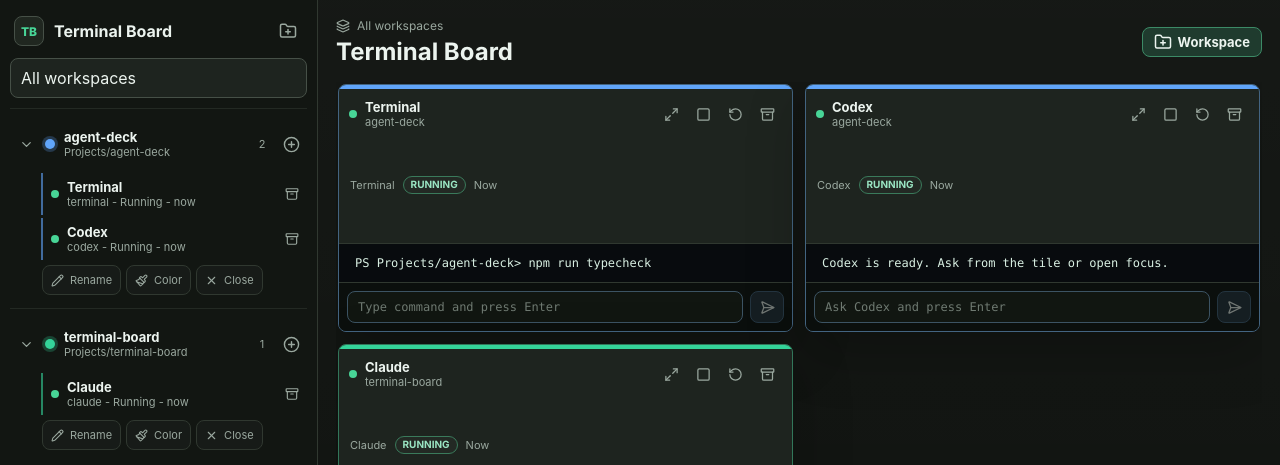
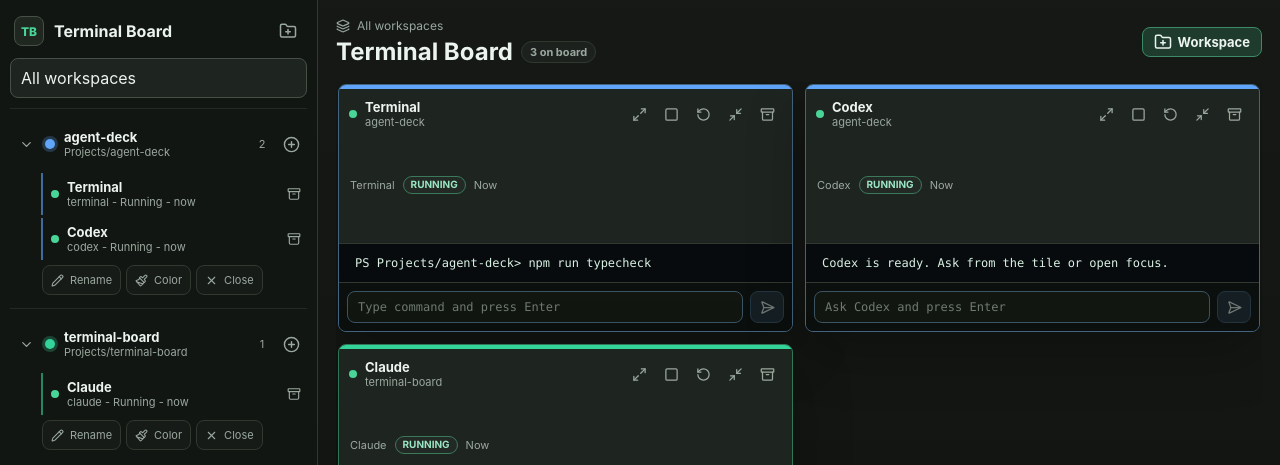
Before and after one commit to en4ble1337/agent-deck, a React (Vite) app: page / in a window 1280 px wide. Shown: the top 465 px of the page. Built offline with nearby package versions, Linux system fonts and the light colour scheme.

Commit message:
Add minimize to sidebar for board sessions

```diff
--- a/src/app/App.tsx
+++ b/src/app/App.tsx
@@ -33,6 +33,7 @@
   workspaceList,
   workspaceUpdate,
 } from "@/services/ipc";
+import { readMinimizedSessionIds, writeMinimizedSessionIds } from "@/services/boardStorage";
 import { onSessionOutput, onSessionStatus } from "@/services/events";
 import { isTauriRuntime } from "@/services/runtime";
 import { readStoredBoardThemeId, writeStoredBoardThemeId } from "@/services/themeStorage";
@@ -46,6 +47,9 @@
   const [selectedWorkspaceId, setSelectedWorkspaceId] = useState<string | null>(null);
   const [focusedSessionId, setFocusedSessionId] = useState<string | null>(null);
   const [themeId, setThemeId] = useState<BoardThemeId>(() => readStoredBoardThemeId());
+  const [minimizedSessionIds, setMinimizedSessionIds] = useState<Set<string>>(() =>
+    readMinimizedSessionIds(),
+  );
   const [error, setError] = useState<string | null>(null);
   const [isLoading, setIsLoading] = useState(true);
 
@@ -70,6 +74,20 @@
     document.documentElement.dataset.theme = themeId;
     writeStoredBoardThemeId(themeId);
   }, [themeId]);
+
+  useEffect(() => {
+    writeMinimizedSessionIds(minimizedSessionIds);
+  }, [minimizedSessionIds]);
+
+  useEffect(() => {
+    if (isLoading) {
+      return;
+    }
+    const visibleSessionIds = new Set(
+      sessions.filter((session) => !session.isArchived).map((session) => session.id),
+    );
+    setMinimizedSessionIds((current) => pruneSessionIds(current, visibleSessionIds));
+  }, [isLoading, sessions]);
 
   useEffect(() => {
     const unlisteners: Array<() => void> = [];
@@ -104,6 +122,20 @@
         ? workspaces.find((workspace) => workspace.id === focusedSession.workspaceId) ?? null
         : null,
     [focusedSession, workspaces],
+  );
+  const boardSessionCount = useMemo(
+    () =>
+      countBoardSessions(sessions, selectedWorkspaceId, minimizedSessionIds, {
+        minimized: false,
+      }),
+    [minimizedSessionIds, selectedWorkspaceId, sessions],
+  );
+  const minimizedBoardSessionCount = useMemo(
+    () =>
+      countBoardSessions(sessions, selectedWorkspaceId, minimizedSessionIds, {
+        minimized: true,
+      }),
+    [minimizedSessionIds, selectedWorkspaceId, sessions],
   );
 
   const runAction = useCallback(async (action: () => Promise<void>) => {
@@ -189,6 +221,7 @@
         const created = await sessionCreate({ workspaceId, kind, customCommand });
         setSessions((current) => upsertById(current, created));
         const started = await sessionStart(created.id, DEFAULT_COLS, DEFAULT_ROWS);
+        setMinimizedSessionIds((current) => removeSessionId(current, started.id));
         setSessions((current) => upsertById(current, started));
         setFocusedSessionId(started.id);
       });
@@ -231,6 +264,7 @@
     (sessionId: string) => {
       runAction(async () => {
         const archived = await sessionArchive(sessionId);
+        setMinimizedSessionIds((current) => removeSessionId(current, sessionId));
         setSessions((current) => upsertById(current, archived));
         if (focusedSessionId === sessionId) {
           setFocusedSessionId(null);
@@ -247,6 +281,7 @@
       }
       runAction(async () => {
         await sessionDelete(sessionId, true);
+        setMinimizedSessionIds((current) => removeSessionId(current, sessionId));
         setSessions((current) => current.filter((session) => session.id !== sessionId));
         if (focusedSessionId === sessionId) {
           setFocusedSessionId(null);
@@ -255,6 +290,24 @@
     },
     [focusedSessionId, runAction],
   );
+
+  const handleMinimizeSession = useCallback((sessionId: string) => {
+    setMinimizedSessionIds((current) => addSessionId(current, sessionId));
+  }, []);
+
+  const handleRestoreSession = useCallback((sessionId: string) => {
+    setMinimizedSessionIds((current) => removeSessionId(current, sessionId));
+  }, []);
+
+  const handleRestoreVisibleSessions = useCallback(() => {
+    setMinimizedSessionIds((current) => {
+      const visibleSessionIds = sessions
+        .filter((session) => !session.isArchived)
+        .filter((session) => !selectedWorkspaceId || session.workspaceId === selectedWorkspaceId)
+        .map((session) => session.id);
+      return removeSessionIds(current, visibleSessionIds);
+    });
+  }, [selectedWorkspaceId, sessions]);
 
   if (focusedSession && focusedWorkspace) {
     return (
@@ -276,12 +329,14 @@
         sessions={sessions}
         workspaces={openWorkspaces}
         selectedWorkspaceId={selectedWorkspaceId}
+        minimizedSessionIds={minimizedSessionIds}
         onAddWorkspace={handleAddWorkspace}
         onArchiveSession={handleArchiveSession}
         onChangeColor={handleChangeWorkspaceColor}
         onCloseWorkspace={handleCloseWorkspace}
         onCreateSession={handleCreateSession}
         onRenameWorkspace={handleRenameWorkspace}
+        onRestoreSession={handleRestoreSession}
         onSelectSession={setFocusedSessionId}
         onSelectWorkspace={setSelectedWorkspaceId}
         onChangeTheme={setThemeId}
@@ -295,7 +350,13 @@
               <Layers3 size={14} aria-hidden />
               {selectedWorkspace ? selectedWorkspace.name : "All workspaces"}
             </p>
-            <h1>Terminal Board</h1>
+            <div className="board-title-row">
+              <h1>Terminal Board</h1>
+              <span className="board-count-pill">{boardSessionCount} on board</span>
+              {minimizedBoardSessionCount > 0 ? (
+                <span className="board-count-pill">{minimizedBoardSessionCount} minimized</span>
+              ) : null}
+            </div>
           </div>
           <div className="board-actions">
             <button className="primary-button" type="button" onClick={handleAddWorkspace}>
@@ -325,10 +386,13 @@
             sessions={sessions}
             selectedWorkspaceId={selectedWorkspaceId}
             workspaces={openWorkspaces}
+            minimizedSessionIds={minimizedSessionIds}
             onArchive={handleArchiveSession}
             onCreateSession={handleCreateSession}
             onFocus={setFocusedSessionId}
+            onMinimize={handleMinimizeSession}
             onRestart={handleRestartSession}
+            onRestoreAll={handleRestoreVisibleSessions}
             onStop={handleStopSession}
             onWrite={handleWriteToSession}
           />
@@ -394,6 +458,60 @@
   return items.map((candidate) => (candidate.id === item.id ? item : candidate));
 }
 
+function addSessionId(sessionIds: Set<string>, sessionId: string): Set<string> {
+  if (sessionIds.has(sessionId)) {
+    return sessionIds;
+  }
+  return new Set([...sessionIds, sessionId]);
+}
+
+function removeSessionId(sessionIds: Set<string>, sessionId: string): Set<string> {
+  if (!sessionIds.has(sessionId)) {
+    return sessionIds;
+  }
+  const next = new Set(sessionIds);
+  next.delete(sessionId);
+  return next;
+}
+
+function removeSessionIds(sessionIds: Set<string>, idsToRemove: string[]): Set<string> {
+  let changed = false;
+  const next = new Set(sessionIds);
+  for (const id of idsToRemove) {
+    changed = next.delete(id) || changed;
+  }
+  return changed ? next : sessionIds;
+}
+
+function pruneSessionIds(
+  sessionIds: Set<string>,
+  allowedSessionIds: Set<string>,
+): Set<string> {
+  const next = new Set<string>();
+  let changed = false;
+  for (const id of sessionIds) {
+    if (allowedSessionIds.has(id)) {
+      next.add(id);
+    } else {
+      changed = true;
+    }
+  }
+  return changed ? next : sessionIds;
+}
+
+function countBoardSessions(
+  sessions: SessionView[],
+  selectedWorkspaceId: string | null,
+  minimizedSessionIds: ReadonlySet<string>,
+  options: { minimized: boolean },
+): number {
+  return sessions
+    .filter((session) => !session.isArchived)
+    .filter((session) => !selectedWorkspaceId || session.workspaceId === selectedWorkspaceId)
+    .filter((session) => minimizedSessionIds.has(session.id) === options.minimized)
+    .length;
+}
+
 function errorMessage(caught: unknown): string {
   return caught instanceof Error ? caught.message : String(caught);
 }
--- a/src/features/tile-board/TileBoard.tsx
+++ b/src/features/tile-board/TileBoard.tsx
@@ -1,4 +1,13 @@
-import { Archive, Maximize2, Play, RotateCcw, SendHorizontal, Square, Terminal } from "lucide-react";
+import {
+  Archive,
+  Maximize2,
+  Minimize2,
+  Play,
+  RotateCcw,
+  SendHorizontal,
+  Square,
+  Terminal,
+} from "lucide-react";
 import { useState, type CSSProperties } from "react";
 import type { SessionKind, SessionView } from "@/domain/sessions";
 import type { Workspace } from "@/domain/workspaces";
@@ -13,10 +22,13 @@
   sessions: SessionView[];
   selectedWorkspaceId: string | null;
   workspaces: Workspace[];
+  minimizedSessionIds: ReadonlySet<string>;
   onArchive: (sessionId: string) => void;
   onCreateSession: (workspaceId: string, kind: SessionKind) => void;
   onFocus: (sessionId: string) => void;
+  onMinimize: (sessionId: string) => void;
   onRestart: (sessionId: string) => void;
+  onRestoreAll: () => void;
   onStop: (sessionId: string) => void;
   onWrite: (sessionId: string, data: string) => Promise<void>;
 };
@@ -25,10 +37,13 @@
   sessions,
   selectedWorkspaceId,
   workspaces,
+  minimizedSessionIds,
   onArchive,
   onCreateSession,
   onFocus,
+  onMinimize,
   onRestart,
+  onRestoreAll,
   onStop,
   onWrite,
 }: Props) {
@@ -37,8 +52,14 @@
   const workspaceById = new Map(workspaces.map((workspace) => [workspace.id, workspace]));
   const visibleSessions = sessions
     .filter((session) => !session.isArchived)
+    .filter((session) => !minimizedSessionIds.has(session.id))
     .filter((session) => !selectedWorkspaceId || session.workspaceId === selectedWorkspaceId)
     .sort(compareSessions);
+  const minimizedCount = sessions
+    .filter((session) => !session.isArchived)
+    .filter((session) => minimizedSessionIds.has(session.id))
+    .filter((session) => !selectedWorkspaceId || session.workspaceId === selectedWorkspaceId)
+    .length;
   const selectedWorkspace =
     selectedWorkspaceId ? workspaceById.get(selectedWorkspaceId) ?? null : null;
 
@@ -46,8 +67,12 @@
     return (
       <div className="empty-state">
         <Terminal size={28} aria-hidden />
-        <h2>No sessions on the board</h2>
-        {selectedWorkspace ? (
+        <h2>{minimizedCount > 0 ? "All sessions are minimized" : "No sessions on the board"}</h2>
+        {minimizedCount > 0 ? (
+          <button className="primary-button" type="button" onClick={onRestoreAll}>
+            Restore minimized
+          </button>
+        ) : selectedWorkspace ? (
           <button
             className="primary-button"
             type="button"
@@ -100,6 +125,14 @@
                 )}
                 <button className="icon-button" type="button" onClick={() => onRestart(session.id)} title="Restart">
                   <RotateCcw size={15} aria-hidden />
+                </button>
+                <button
+                  className="icon-button"
+                  type="button"
+                  onClick={() => onMinimize(session.id)}
+                  title="Minimize to sidebar"
+                >
+                  <Minimize2 size={15} aria-hidden />
                 </button>
                 <button className="icon-button" type="button" onClick={() => onArchive(session.id)} title="Archive">
                   <Archive size={15} aria-hidden />
--- a/src/features/workspace-sidebar/WorkspaceSidebar.tsx
+++ b/src/features/workspace-sidebar/WorkspaceSidebar.tsx
@@ -6,6 +6,7 @@
   ChevronRight,
   CirclePlus,
   FolderPlus,
+  Maximize2,
   Paintbrush,
   Palette,
   Pencil,
@@ -22,6 +23,7 @@
   workspaces: Workspace[];
   sessions: SessionView[];
   selectedWorkspaceId: string | null;
+  minimizedSessionIds: ReadonlySet<string>;
   onAddWorkspace: () => void;
   onArchiveSession: (sessionId: string) => void;
   onChangeColor: (workspace: Workspace, accent: string) => void;
@@ -29,6 +31,7 @@
   onCloseWorkspace: (workspace: Workspace) => void;
   onCreateSession: (workspaceId: string, kind: SessionKind) => void;
   onRenameWorkspace: (workspace: Workspace) => void;
+  onRestoreSession: (sessionId: string) => void;
   onSelectSession: (sessionId: string) => void;
   onSelectWorkspace: (workspaceId: string | null) => void;
   themeId: BoardThemeId;
@@ -38,6 +41,7 @@
   workspaces,
   sessions,
   selectedWorkspaceId,
+  minimizedSessionIds,
   onAddWorkspace,
   onArchiveSession,
   onChangeColor,
@@ -45,6 +49,7 @@
   onCloseWorkspace,
   onCreateSession,
   onRenameWorkspace,
+  onRestoreSession,
   onSelectSession,
   onSelectWorkspace,
   themeId,
@@ -199,7 +204,9 @@
                     const signal = sessionSignal(session);
                     return (
                       <div
-                        className={`session-row signal-${signal}`}
+                        className={`session-row signal-${signal} ${
+                          minimizedSessionIds.has(session.id) ? "is-minimized" : ""
+                        }`}
                         key={session.id}
                         style={{ "--workspace-accent": workspace.accent } as CSSProperties}
                       >
@@ -214,9 +221,21 @@
                             <small>
                               {session.kind} - {sessionSignalLabel(signal)} -{" "}
                               {formatShortTime(session.lastActiveAt)}
+                              {minimizedSessionIds.has(session.id) ? " - minimized" : ""}
                             </small>
                           </span>
                         </button>
+                        <div className="session-row-actions">
+                          {minimizedSessionIds.has(session.id) ? (
+                            <button
+                              className="icon-button subtle"
+                              type="button"
+                              onClick={() => onRestoreSession(session.id)}
+                              title="Show on board"
+                            >
+                              <Maximize2 size={14} aria-hidden />
+                            </button>
+                          ) : null}
                           <button
                             className="icon-button subtle"
                             type="button"
@@ -225,6 +244,7 @@
                           >
                             <Archive size={14} aria-hidden />
                           </button>
+                        </div>
                       </div>
                     );
                   })}
--- /dev/null
+++ b/src/services/boardStorage.ts
@@ -0,0 +1,24 @@
+const MINIMIZED_SESSIONS_KEY = "terminal-board.minimized-session-ids";
+
+export function readMinimizedSessionIds(): Set<string> {
+  if (typeof window === "undefined") {
+    return new Set();
+  }
+  const stored = window.localStorage.getItem(MINIMIZED_SESSIONS_KEY);
+  if (!stored) {
+    return new Set();
+  }
+  try {
+    const parsed = JSON.parse(stored) as unknown;
+    return Array.isArray(parsed)
+      ? new Set(parsed.filter((value): value is string => typeof value === "string"))
+      : new Set();
+  } catch {
+    window.localStorage.removeItem(MINIMIZED_SESSIONS_KEY);
+    return new Set();
+  }
+}
+
+export function writeMinimizedSessionIds(sessionIds: Set<string>) {
+  window.localStorage.setItem(MINIMIZED_SESSIONS_KEY, JSON.stringify([...sessionIds]));
+}
--- a/src/styles/layout.css
+++ b/src/styles/layout.css
@@ -282,10 +282,14 @@
 
 .session-row {
   display: grid;
-  grid-template-columns: minmax(0, 1fr) 28px;
+  grid-template-columns: minmax(0, 1fr) auto;
   align-items: center;
   border-left: 2px solid color-mix(in srgb, var(--workspace-accent) 60%, transparent);
   padding-left: 8px;
+}
+
+.session-row.is-minimized {
+  background: color-mix(in srgb, var(--surface-soft) 48%, transparent);
 }
 
 .session-row.signal-needs-input {
@@ -298,6 +302,12 @@
   align-items: center;
   gap: 8px;
   padding: 6px 0;
+}
+
+.session-row-actions {
+  display: flex;
+  flex-shrink: 0;
+  gap: 2px;
 }
 
 .status-dot {
@@ -465,6 +475,26 @@
   color: var(--text);
   font-size: 24px;
   letter-spacing: 0;
+}
+
+.board-title-row {
+  display: flex;
+  align-items: center;
+  flex-wrap: wrap;
+  gap: 8px;
+}
+
+.board-count-pill {
+  display: inline-flex;
+  align-items: center;
+  min-height: 22px;
+  border: 1px solid var(--line);
+  border-radius: 999px;
+  padding: 0 8px;
+  background: color-mix(in srgb, var(--surface-raised) 82%, transparent);
+  color: var(--muted);
+  font-size: 11px;
+  font-weight: 700;
 }
 
 .eyebrow {
```
Lines whose indentation alone changed are shown as unchanged.
